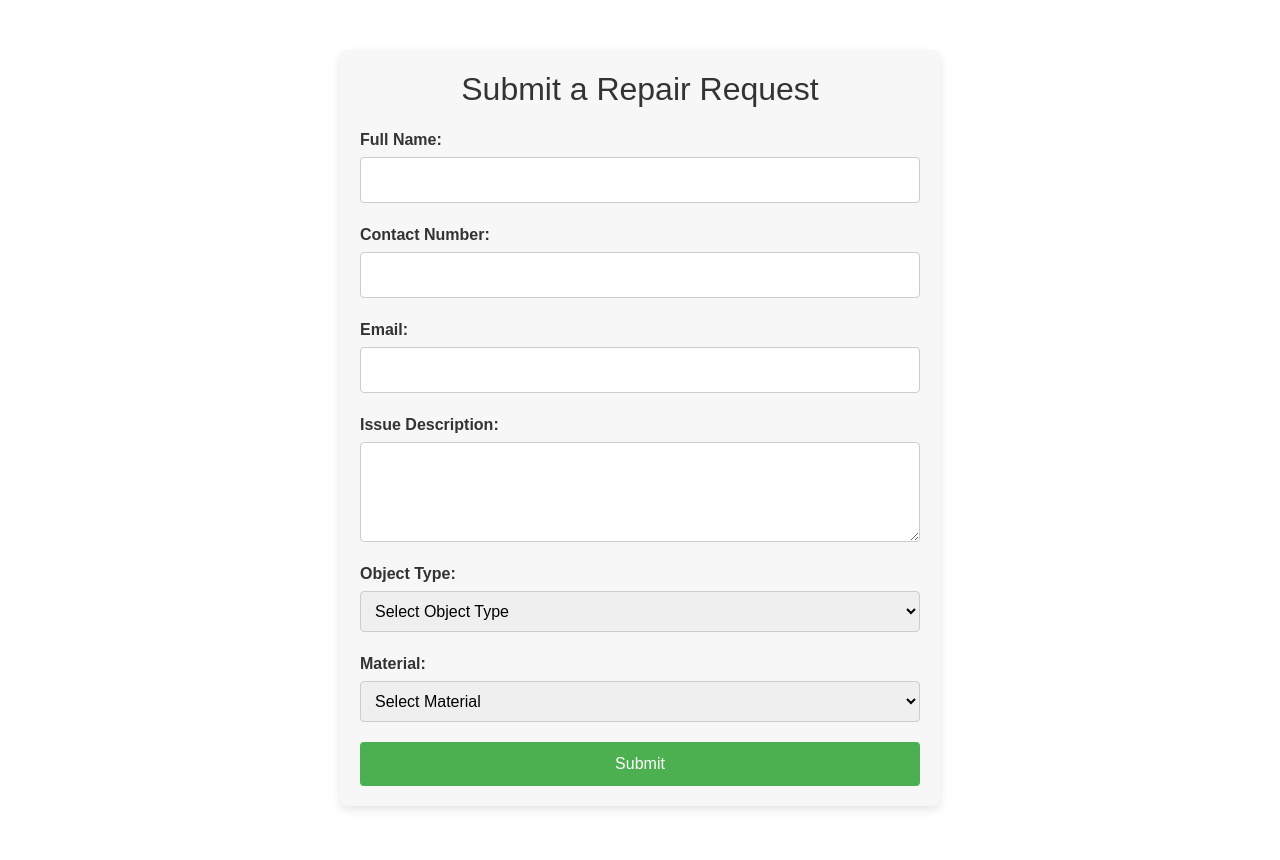
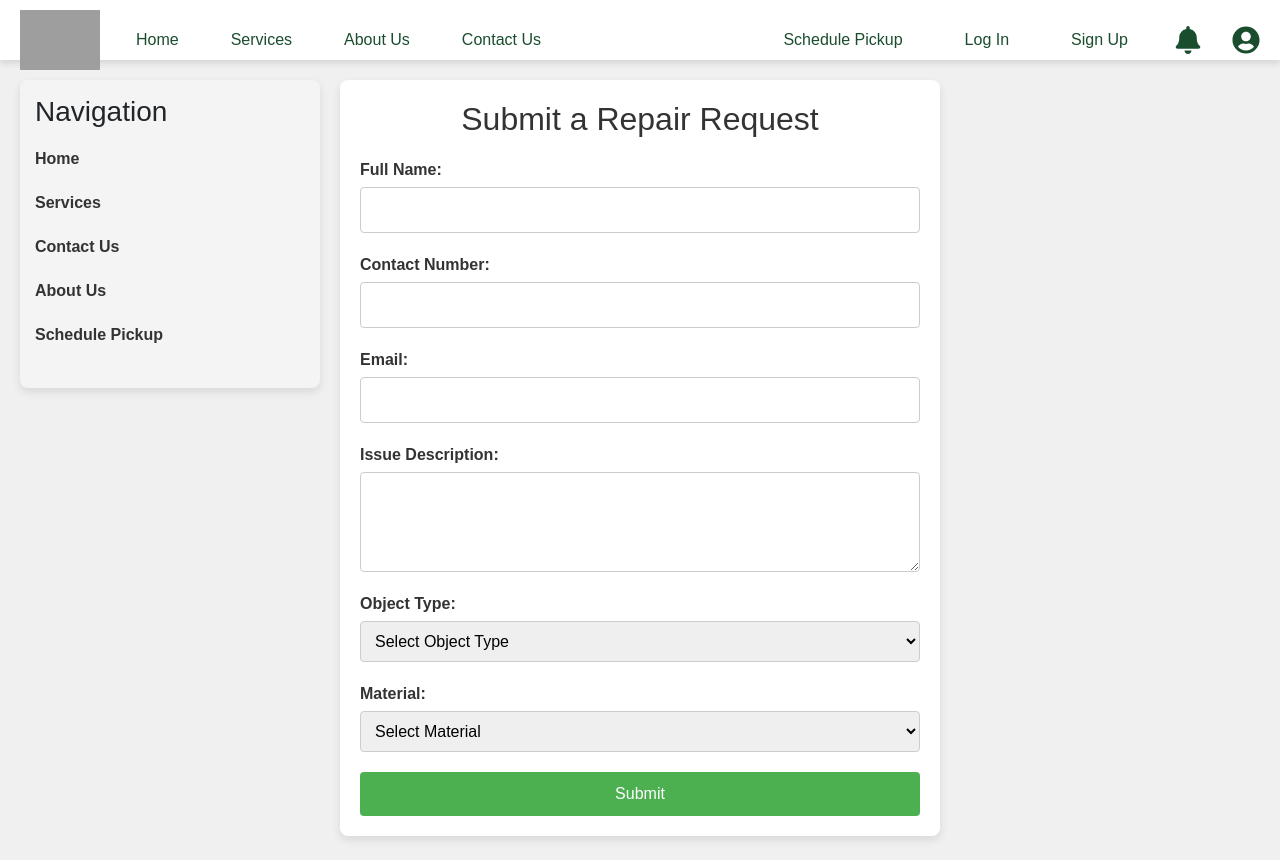
Before and after one commit to KavinMadusanka/Smart-Waste-Management-System-for-Urban-Area, a React (Create React App) app in the folder frontend/: page /usermaintenanceRequest in a window 1280 px wide. Built offline with nearby package versions, Linux system fonts and the light colour scheme; grey boxes are pictures that could not be loaded.

Commit message:
update user side
Co-Authored-By: Kavin Madhusankha <163830061+KavinMadusanka@users.noreply.github.com>
Co-Authored-By: Sandamini Indrachapa <130564612+SandaminiI@users.noreply.github.com>
Co-Authored-By: Navishka Gunawardana <128272519+navishkaG@users.noreply.github.com>

```diff
--- a/frontend/src/Pages/User/UsermaintenanceRequest.js
+++ b/frontend/src/Pages/User/UsermaintenanceRequest.js
@@ -1,8 +1,7 @@
 import React, { useState } from 'react';
 import axios from 'axios';
-import Layout from '../../components/Layout/Header1';
-// import Layout from '../../components/Layout/Layout';
-
+import Header1 from '../../components/Layout/Header1'; // Import the Header1 component
+import { Link } from 'react-router-dom'; // Use Link for navigation if needed
 
 const UserMaintainRequest = () => {
   // State to manage form inputs
@@ -32,6 +31,15 @@ const UserMaintainRequest = () => {
       const response = await axios.post('/api/v1/maintenance/create-maintenance', formData);
       if (response.status === 201) {
         alert('Maintenance request submitted successfully.');
+        // Clear form after submission if needed
+        setFormData({
+          fullName: '',
+          contactNumber: '',
+          email: '',
+          issueDescription: '',
+          objectType: '',
+          material: ''
+        });
       }
     } catch (error) {
       console.error('Error submitting form:', error);
@@ -40,9 +48,27 @@ const UserMaintainRequest = () => {
   };
 
   return (
+    <>
+      {/* Add the Header1 component */}
+      <Header1 />
 
-    <div style={styles.container}>
+      {/* Main content area with sidebar and form */}
+      <div style={styles.mainContainer}>
 
+        {/* Sidebar with navigation tabs */}
+        <div style={styles.sidebar}>
+          <h3>Navigation</h3>
+          <ul style={styles.navList}>
+            <li><Link to="/" style={styles.navLink}>Home</Link></li>
+            <li><Link to="/services" style={styles.navLink}>Services</Link></li>
+            <li><Link to="/contact" style={styles.navLink}>Contact Us</Link></li>
+            <li><Link to="/about" style={styles.navLink}>About Us</Link></li>
+            <li><Link to="/schedule-pickup" style={styles.navLink}>Schedule Pickup</Link></li>
+          </ul>
+        </div>
+
+        {/* Form content */}
+        <div style={styles.formContainer}>
           <h2 style={styles.heading}>Submit a Repair Request</h2>
           <form style={styles.form} onSubmit={handleSubmit}>
             <label style={styles.label}>Full Name:</label>
@@ -117,20 +143,49 @@ const UserMaintainRequest = () => {
             <button type="submit" style={styles.button}>Submit</button>
           </form>
         </div>
-
-
+      </div>
+    </>
   );
 };
 
 // Inline CSS styles
 const styles = {
-  container: {
-    maxWidth: '600px',
-    margin: '50px auto',
+  mainContainer: {
+    display: 'flex',
+    alignItems: 'flex-start', // Aligns both elements to the top
+    minHeight: '100vh', // Full viewport height
+    padding: '20px',
+    backgroundColor: '#f0f0f0', // Light background for the page
+  },
+  sidebar: {
+    width: '300px', // Sidebar width
+    marginRight: '20px',
+    padding: '15px',
+    backgroundColor: '#f4f4f4',
+    borderRadius: '8px',
+    boxShadow: '0 4px 10px rgba(0, 0, 0, 0.1)',
+    height: 'fit-content', // Ensure the sidebar does not stretch to full height
+  },
+  navList: {
+    listStyleType: 'none',
+    padding: '0',
+  },
+  navLink: {
+    display: 'block',
+    padding: '10px 0',
+    color: '#333',
+    textDecoration: 'none',
+    fontWeight: 'bold',
+    fontSize: '16px',
+  },
+  formContainer: {
+    flex: 1, // Allow the form to take up the remaining space
+    maxWidth: '600px', // Reduced the max width of the form
+    backgroundColor: '#fff',
     padding: '20px',
     borderRadius: '8px',
-    backgroundColor: '#f7f7f7',
     boxShadow: '0 4px 10px rgba(0, 0, 0, 0.1)',
+    alignItems: 'center'
   },
   heading: {
     textAlign: 'center',
@@ -181,9 +236,6 @@ const styles = {
     cursor: 'pointer',
     transition: 'background-color 0.3s ease',
   },
-  buttonHover: {
-    backgroundColor: '#45a049',
-  },
 };
 
 export default UserMaintainRequest;
```
Lines whose indentation alone changed are shown as unchanged.
